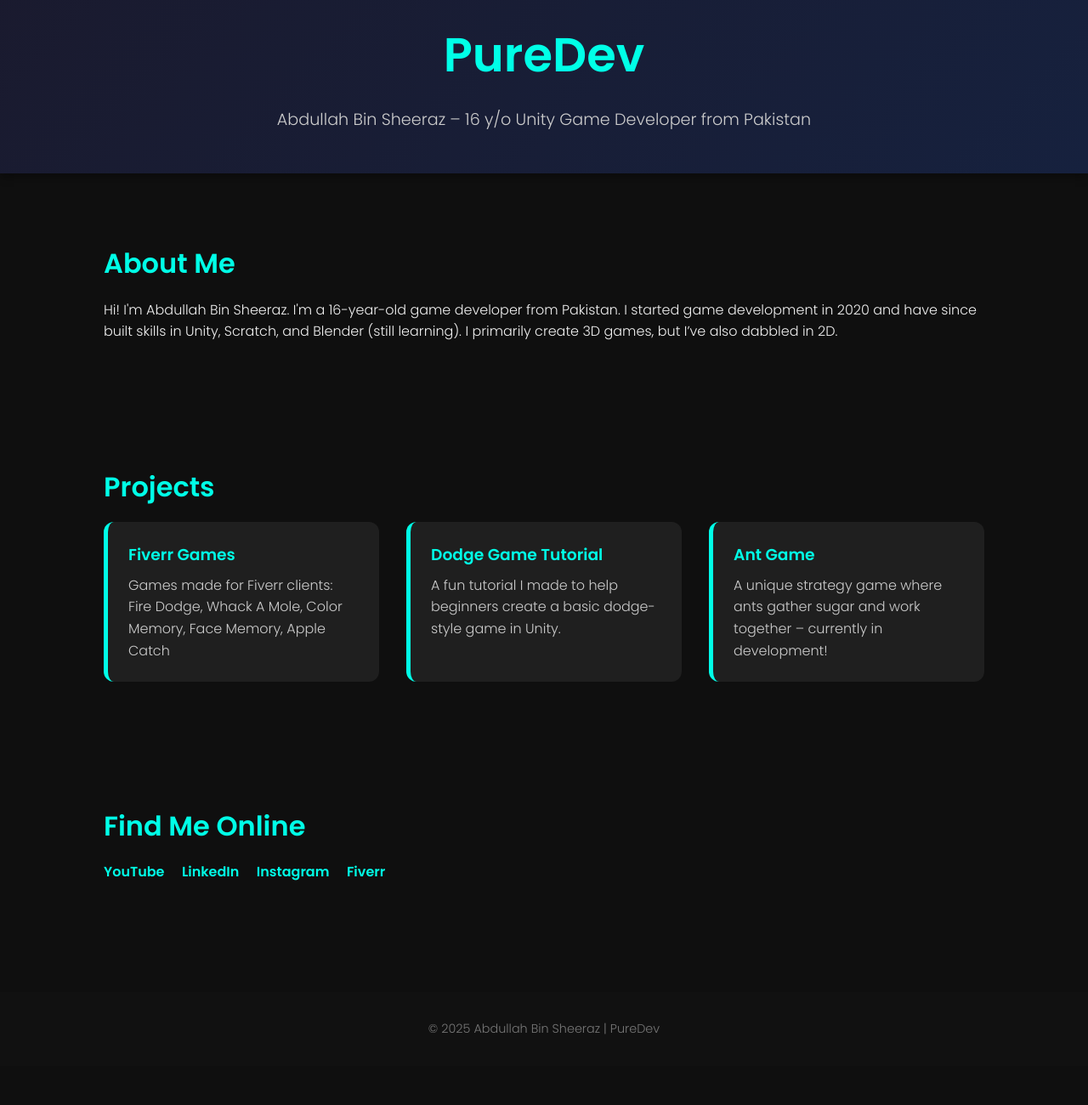
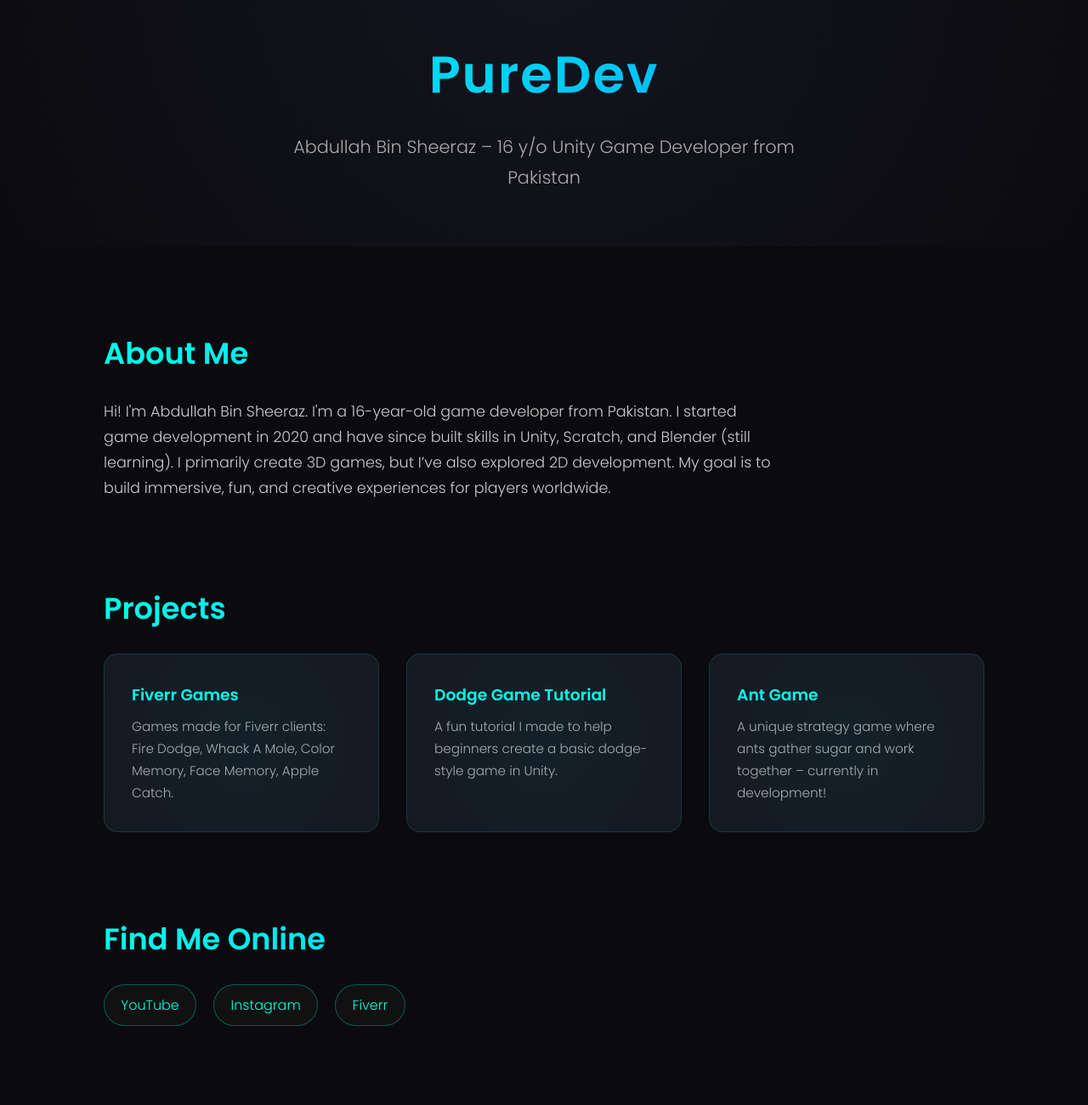
Before and after one commit to PureDev12345/PureDev12345.github.io, a plain HTML site: page index.html in a window 1280 px wide. Shown: the part 60-1360 px from the top of the page at 85% size. Before the commit the page ends 1314 px from the top, so only its background shows below. Drawn offline with Linux system fonts and the light colour scheme.

Commit message:
Update index.html

```diff
--- a/index.html
+++ b/index.html
@@ -9,6 +9,7 @@
   <link rel="preconnect" href="https://fonts.gstatic.com" crossorigin>
   <link href="https://fonts.googleapis.com/css2?family=Poppins:wght@300;600&display=swap" rel="stylesheet">
   <style>
+    /* RESET */
     * {
       margin: 0;
       padding: 0;
@@ -17,33 +18,41 @@
 
     body {
       font-family: 'Poppins', sans-serif;
-      background: #0f0f0f;
+      background: #0b0b0f;
       color: #f1f1f1;
-      line-height: 1.6;
+      line-height: 1.7;
+      overflow-x: hidden;
     }
 
+    /* HEADER */
     header {
-      background: linear-gradient(135deg, #1a1a2e, #16213e);
-      padding: 5rem 2rem 3rem;
+      padding: 6rem 2rem 4rem;
       text-align: center;
-      box-shadow: 0 5px 10px rgba(0, 0, 0, 0.3);
+      background: radial-gradient(circle at top, #14141f, #0b0b0f);
     }
 
     header h1 {
-      font-size: 3.5rem;
-      color: #00ffe7;
+      font-size: 3.8rem;
+      font-weight: 600;
+      background: linear-gradient(135deg, #00ffe7, #0099ff);
+      -webkit-background-clip: text;
+      -webkit-text-fill-color: transparent;
       margin-bottom: 1rem;
+      letter-spacing: 2px;
     }
 
     header p {
-      font-size: 1.2rem;
-      color: #ccc;
+      font-size: 1.3rem;
+      color: #aaa;
+      max-width: 600px;
+      margin: auto;
     }
 
+    /* CONTAINER */
     .container {
       max-width: 1100px;
       margin: auto;
-      padding: 2rem;
+      padding: 3rem 2rem;
     }
 
     section {
@@ -51,61 +60,94 @@
     }
 
     h2 {
-      font-size: 2rem;
-      margin-bottom: 1rem;
-      color: #00ffe7;
+      font-size: 2.2rem;
+      margin-bottom: 1.5rem;
+      font-weight: 600;
+      background: linear-gradient(135deg, #00ffe7, #0099ff);
+      -webkit-background-clip: text;
+      -webkit-text-fill-color: transparent;
     }
 
-    .bio, .projects, .socials {
-      margin-bottom: 3rem;
+    /* ABOUT */
+    .bio p {
+      font-size: 1.1rem;
+      color: #ccc;
+      max-width: 800px;
     }
 
+    /* PROJECTS */
     .projects-grid {
       display: grid;
-      grid-template-columns: repeat(auto-fit, minmax(250px, 1fr));
+      grid-template-columns: repeat(auto-fit, minmax(270px, 1fr));
       gap: 2rem;
     }
 
     .project-card {
-      background: #1f1f1f;
-      padding: 1.5rem;
-      border-radius: 12px;
-      border-left: 5px solid #00ffe7;
-      transition: transform 0.3s ease;
+      background: #15151f;
+      padding: 2rem;
+      border-radius: 16px;
+      border: 1px solid rgba(0, 255, 231, 0.15);
+      transition: transform 0.35s ease, box-shadow 0.35s ease;
+      cursor: pointer;
+      position: relative;
+      overflow: hidden;
+    }
+
+    .project-card::before {
+      content: "";
+      position: absolute;
+      top: -50%;
+      left: -50%;
+      width: 200%;
+      height: 200%;
+      background: radial-gradient(circle, rgba(0, 255, 231, 0.05), transparent 70%);
+      transform: rotate(25deg);
     }
 
     .project-card:hover {
-      transform: scale(1.05);
+      transform: translateY(-8px);
+      box-shadow: 0 10px 25px rgba(0, 255, 231, 0.15);
     }
 
     .project-card h3 {
+      color: #00ffe7;
       margin-bottom: 0.5rem;
-      color: #00ffe7;
     }
 
     .project-card p {
-      color: #ccc;
+      color: #aaa;
+      font-size: 0.95rem;
     }
 
+    /* SOCIALS */
     .socials a {
       display: inline-block;
       margin-right: 1rem;
+      margin-bottom: 0.5rem;
+      padding: 0.6rem 1.2rem;
+      border-radius: 30px;
+      background: #111;
       color: #00ffe7;
       text-decoration: none;
-      font-weight: bold;
-      transition: color 0.3s ease;
+      font-weight: 500;
+      border: 1px solid rgba(0, 255, 231, 0.3);
+      transition: background 0.3s, color 0.3s, transform 0.2s;
     }
 
     .socials a:hover {
-      color: #00c2b7;
+      background: #00ffe7;
+      color: #0b0b0f;
+      transform: translateY(-3px);
     }
 
+    /* FOOTER */
     footer {
       text-align: center;
-      padding: 2rem;
-      background: #111;
-      color: #777;
+      padding: 2.5rem;
+      background: #0a0a0d;
+      color: #666;
       font-size: 0.9rem;
+      border-top: 1px solid rgba(255, 255, 255, 0.05);
     }
   </style>
 </head>
@@ -119,7 +161,7 @@
   <div class="container">
     <section class="bio">
       <h2>About Me</h2>
-      <p>Hi! I'm Abdullah Bin Sheeraz. I'm a 16-year-old game developer from Pakistan. I started game development in 2020 and have since built skills in Unity, Scratch, and Blender (still learning). I primarily create 3D games, but I’ve also dabbled in 2D.</p>
+      <p>Hi! I'm Abdullah Bin Sheeraz. I'm a 16-year-old game developer from Pakistan. I started game development in 2020 and have since built skills in Unity, Scratch, and Blender (still learning). I primarily create 3D games, but I’ve also explored 2D development. My goal is to build immersive, fun, and creative experiences for players worldwide.</p>
     </section>
 
     <section class="projects">
@@ -127,7 +169,7 @@
       <div class="projects-grid">
         <div class="project-card">
           <h3>Fiverr Games</h3>
-          <p>Games made for Fiverr clients: Fire Dodge, Whack A Mole, Color Memory, Face Memory, Apple Catch</p>
+          <p>Games made for Fiverr clients: Fire Dodge, Whack A Mole, Color Memory, Face Memory, Apple Catch.</p>
         </div>
         <div class="project-card">
           <h3>Dodge Game Tutorial</h3>
@@ -143,7 +185,6 @@
     <section class="socials">
       <h2>Find Me Online</h2>
       <a href="https://www.youtube.com/@puredev12345" target="_blank">YouTube</a>
-      <a href="https://www.linkedin.com/in/abdullah-sheeraz-730664379/" target="_blank">LinkedIn</a>
       <a href="https://www.instagram.com/abdullahsheeraz_99/" target="_blank">Instagram</a>
       <a href="https://www.fiverr.com/abdullah1946" target="_blank">Fiverr</a>
     </section>
```
